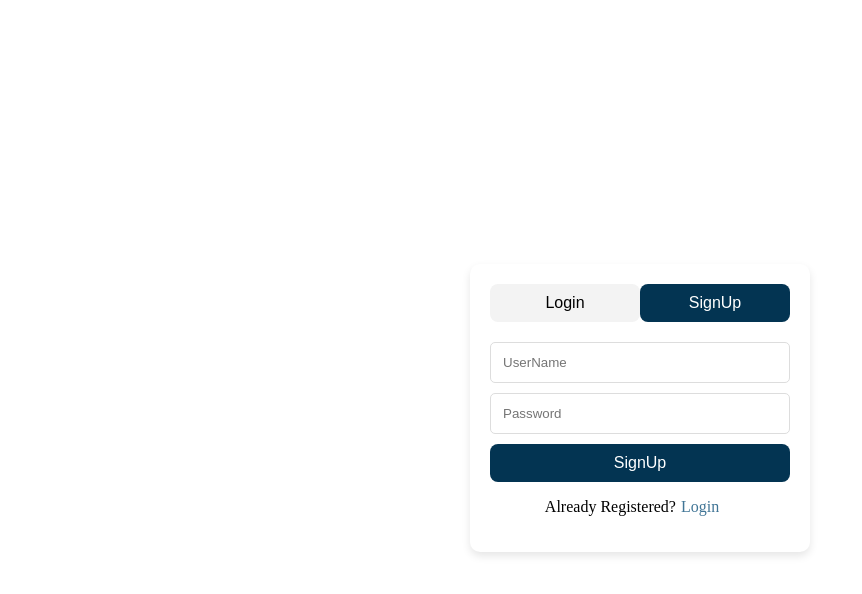
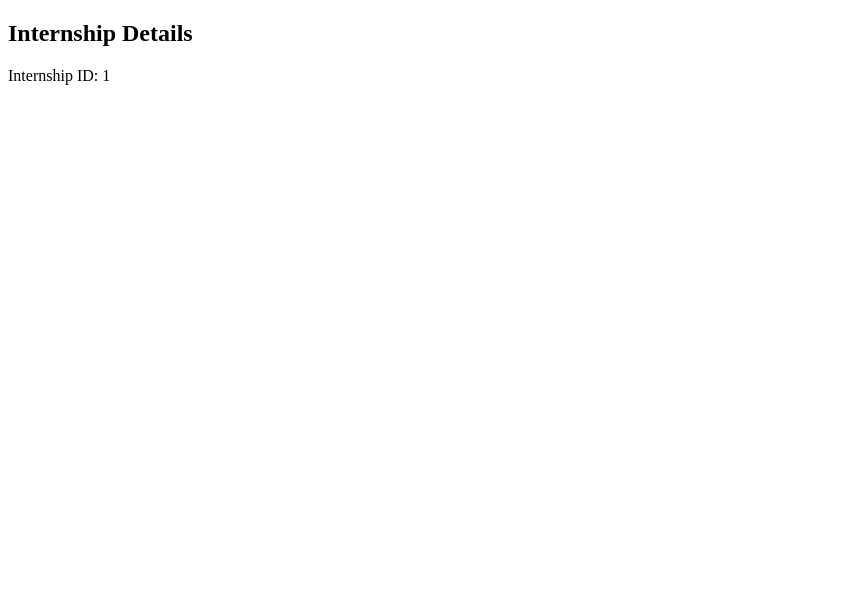
Before and after one commit to hirerani03/Skill2Intern, a React (Vite) app in the folder Frontend/: page /internship/1 in a window 1280 px wide. Shown: the top 594 px of the page, without its empty margins (0-862 px from the left). Built offline with nearby package versions, Linux system fonts and the light colour scheme.

Commit message:
Add internship details page navigation

```diff
--- a/Frontend/src/App.jsx
+++ b/Frontend/src/App.jsx
@@ -1,16 +1,23 @@
+import { BrowserRouter, Routes, Route } from "react-router-dom";
 import AuthForm from "./components/AuthForm"
+import InternshipDetails from "./components/InternshipDetails";
 import './App.css'
-import CandidateDetailsForm from "./components/CandidateDetailsForm"
-import RoleCard from "./components/RoleCard"
-import SkillsCard from "./components/SkillsCard"
-import DashboardCard from "./components/DashboardCard"
+
 function App() {
   return (
-    <div>
-      <AuthForm/>
-      {/* <RoleCard/> */}
-      {/* <DashboardCard/> */}
-    </div>
+    <BrowserRouter>
+      <Routes>
+        <Route
+          path="/"
+          element={<AuthForm />}
+        />
+
+        <Route
+          path="/internship/:internshipId"
+          element={<InternshipDetails />}
+        />
+      </Routes>
+    </BrowserRouter>
   )
 }
 
--- a/Frontend/src/components/DashboardCard.jsx
+++ b/Frontend/src/components/DashboardCard.jsx
@@ -1,8 +1,9 @@
 import React, { useEffect, useState } from "react";
 import axios from "axios";
-// import "../styling/Dashboard.css";
+import { useNavigate } from "react-router-dom";
 import '../App.css'
 const DashboardCard = ({ candidateId  }) => {
+    const navigate = useNavigate();
     const [internships, setInternships] = useState([]);
 
     const getTimeAgo = (postedDate) => {
@@ -78,10 +79,7 @@ const DashboardCard = ({ candidateId  }) => {
                             className="internship-card"
                             key={internship.internshipId}
                             onClick={() =>
-                                console.log(
-                                    "Selected internship:",
-                                    internship.internshipId
-                                )
+                                navigate(`/internship/${internship.internshipId}`)
                             }
                         >
 
--- /dev/null
+++ b/Frontend/src/components/InternshipDetails.jsx
@@ -0,0 +1,13 @@
+import React from 'react'
+import { useParams } from "react-router-dom";
+const InternshipDetails = () => {
+    const { internshipId } = useParams();
+  return (
+    <div>
+      <h2>Internship Details</h2>
+      <p>Internship ID: {internshipId}</p>
+    </div>
+  )
+}
+
+export default InternshipDetails
```
